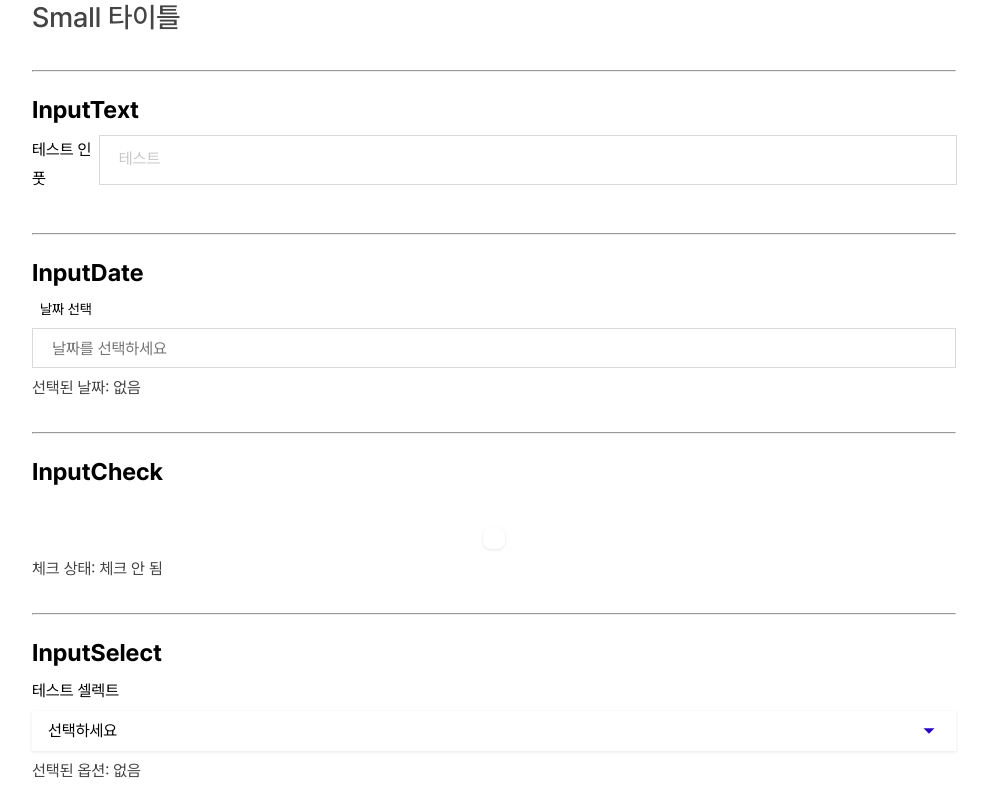
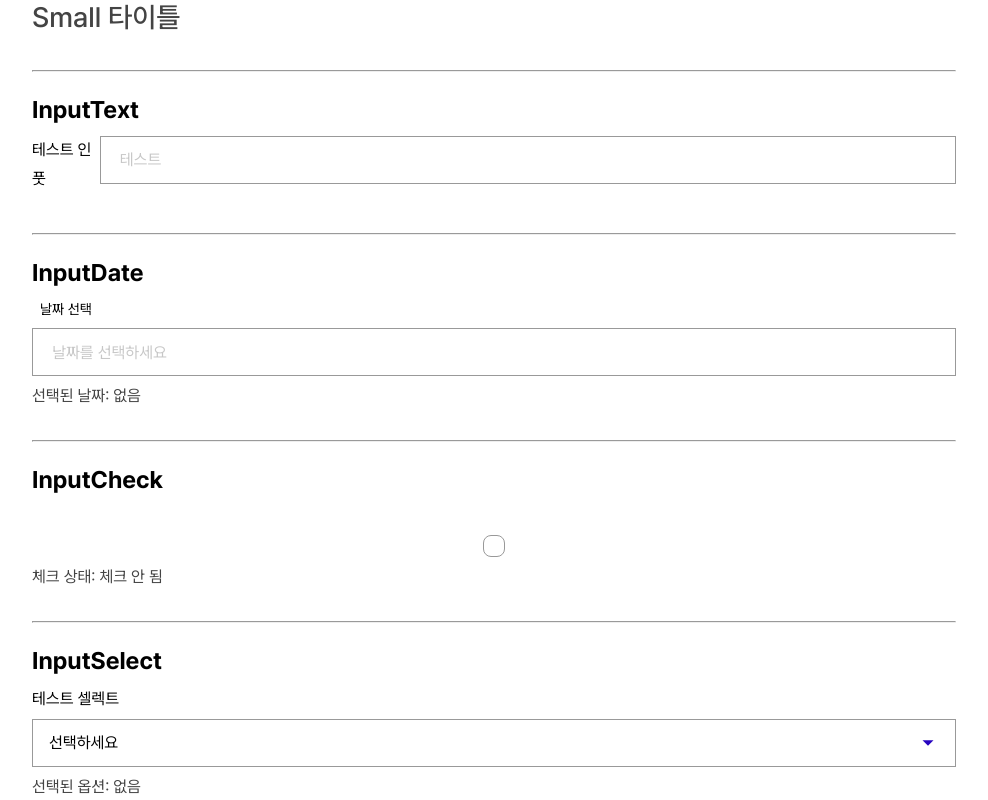
Before and after one commit to Devcourse-NewPick/front, a Next.js app: page /test in a window 1280 px wide. Shown: the part 1140-1940 px from the top of the page, without its empty margins (146-1134 px from the left). Built offline with nearby package versions, Linux system fonts and the light colour scheme.

Commit message:
design: 컴포넌트 테마 적용 완료

```diff
--- a/src/app/layout.tsx
+++ b/src/app/layout.tsx
@@ -18,7 +18,7 @@ export default function RootLayout({
 	return (
 		<html lang="ko">
 			<head>
-				<link rel="icon" href="/icons/logo_small.ico" />
+				<link rel="icon" href="/icons/favicon.svg" />
 			</head>
 			<body>
 				<StyledComponentsRegistry>
--- a/src/components/common/InputCheck.tsx
+++ b/src/components/common/InputCheck.tsx
@@ -76,14 +76,14 @@ const StyledInputCheck = styled.div<StyleProps>`
 		appearance: none;
 		border-radius: 8px;
 		background: ${({ theme }) => theme.color.blur};
-		box-shadow: ${({ theme }) => theme.shadow.light};
+		border: 1px solid ${({ theme }) => theme.color.border};
 
 		&:checked {
 			background: ${({ theme }) => theme.color.primary};
 		}
 
 		&:focus {
-			box-shadow: ${({ theme }) => theme.shadow.default};
+			// box-shadow: ${({ theme }) => theme.shadow.default};
 		}
 	}
 `;
--- a/src/components/common/InputDate.tsx
+++ b/src/components/common/InputDate.tsx
@@ -55,9 +55,10 @@ const StyledInputDate = styled.div`
 
 	.custom-datepicker {
 		width: 100%;
-		border: 1px solid ${({ theme }) => theme.color.line};
+		height: 3rem;
+		border: 1px solid ${({ theme }) => theme.color.border};
 		padding: 0.6rem 1.2rem;
-		background-color: ${({ theme }) => theme.color.blur};
+		background-color: transparent;
 		font-size: ${({ theme }) => theme.fontSize.small};
 		color: ${({ theme }) => theme.color.text};
 		outline: none;
@@ -69,42 +70,51 @@ const StyledInputDate = styled.div`
 		&:focus {
 			border-color: ${({ theme }) => theme.color.primary};
 		}
+
+		&::placeholder {
+			color: ${({ theme }) => theme.color.lightGrey};
+		}
 	}
 
 	.react-datepicker__header {
 		background-color: ${({ theme }) => theme.color.secondary};
-		color: ${({ theme }) => theme.color.text};
+		color: ${({ theme }) => theme.color.background};
 		border-bottom: none;
 	}
 
 	.react-datepicker__current-month,
 	.react-datepicker-time__header {
 		font-size: ${({ theme }) => theme.fontSize.medium};
+		color: ${({ theme }) => theme.color.background};
+	}
+
+	.react-datepicker__day-name {
+		color: ${({ theme }) => theme.color.background};;
 	}
 
 	.react-datepicker__day--selected,
 	.react-datepicker__day--keyboard-selected {
-		background-color: ${({ theme }) => theme.color.secondary};
-		color: ${({ theme }) => theme.color.onSecondary};
+		background-color: ${({ theme }) => theme.color.primary};
+		color: ${({ theme }) => theme.color.background};
 		border-radius: ${({ theme }) => theme.borderRadius.small};
 	}
 
 	.react-datepicker__day:hover {
-		background-color: ${({ theme }) => theme.color.background};
-		color: ${({ theme }) => theme.color.onPrimary};
+		background-color: ${({ theme }) => theme.color.secondary};
+		color: ${({ theme }) => theme.color.background};
 	}
 
 	.react-datepicker__year-dropdown,
 	.react-datepicker__month-dropdown {
-		background-color: ${({ theme }) => theme.color.surface};
+		background-color: ${({ theme }) => theme.color.background};
 		color: ${({ theme }) => theme.color.text};
 		border: 1px solid ${({ theme }) => theme.color.border};
 	}
 
 	.react-datepicker__year-option:hover,
 	.react-datepicker__month-option:hover {
-		background-color: ${({ theme }) => theme.color.primary};
-		color: ${({ theme }) => theme.color.onPrimary};
+		background-color: ${({ theme }) => theme.color.secondary};
+		color: ${({ theme }) => theme.color.background};
 	}
 `;
 
--- a/src/components/common/InputSelect.tsx
+++ b/src/components/common/InputSelect.tsx
@@ -99,13 +99,13 @@ const StyledInputSelect = styled.div<StyleProps>`
 		align-items: center;
 		justify-content: space-between;
 		padding: 0.5rem 1rem;
-		box-shadow: ${({ theme }) => theme.shadow.light};
+		border: 1px solid ${({ theme }) => theme.color.border};
 		border-radius: ${({ theme }) => theme.borderRadius.default};
 		background: ${({ theme }) => theme.color.blur};
 		font-size: ${({ theme }) => theme.fontSize.small};
 		cursor: pointer;
 		line-height: 1.8;
-		height: 2.5rem;
+		height: 3rem;
 		z-index: 1000;
 
 		.select-arrow {
@@ -131,7 +131,6 @@ const StyledInputSelect = styled.div<StyleProps>`
 
 		position: absolute;
 		top: 100%;
-		max-height: 10rem;
 		overflow-y: auto;
 		margin: 0;
 		padding: 0.5rem;
@@ -150,13 +149,13 @@ const StyledInputSelect = styled.div<StyleProps>`
 			white-space: nowrap;
 
 			&.selected {
-				background: ${({ theme }) => theme.color.blur};
-				box-shadow: ${({ theme }) => theme.shadow.light};
+				background: ${({ theme }) => theme.color.primary};
+				color: ${({ theme }) => theme.color.background};
 			}
 
 			&:hover {
 				background: ${({ theme }) => theme.color.secondary};
-				box-shadow: ${({ theme }) => theme.shadow.light};
+				color: ${({ theme }) => theme.color.background};
 			}
 		}
 	}
--- a/src/components/common/InputText.tsx
+++ b/src/components/common/InputText.tsx
@@ -41,10 +41,8 @@ const StyledInputText = styled.div`
 	input {
 		display: flex;
 		width: 100%;
-		height: fit-content;
-		border: none;
-		outline: 1px solid ${({ theme }) => theme.color.line};
-		//box-shadow: ${({ theme }) => theme.shadow.light};
+		height: 3rem;
+		border: 1px solid ${({ theme }) => theme.color.border};
 		overflow: visible;
 		padding: 0.6rem 1.2rem;
 		line-height: 1.8;
@@ -55,8 +53,7 @@ const StyledInputText = styled.div`
 		font-size: ${({ theme }) => theme.fontSize.small};
 
 		&:focus {
-			//box-shadow: ${({ theme }) => theme.shadow.default};
-			background: ${({ theme }) => theme.color.surface};
+			border-color: ${({ theme }) => theme.color.primary};
 		}
 
 		&::placeholder {
--- a/src/components/common/Loader.tsx
+++ b/src/components/common/Loader.tsx
@@ -22,7 +22,7 @@ const StyledLoader = styled.div<{ $size?: string }>`
 	svg {
 		width: ${({ theme, $size }) => ($size ? theme.fontSize[$size] : '4rem')};
 		height: ${({ theme, $size }) => ($size ? theme.fontSize[$size] : '4rem')};
-		fill: ${({ theme }) => theme.color.primary};
+		fill: ${({ theme }) => theme.color.secondary};
 		animation: rotate 1s linear infinite;
 	}
 
--- a/src/styles/globals.ts
+++ b/src/styles/globals.ts
@@ -30,4 +30,12 @@ export const GlobalStyle = createGlobalStyle<Props>`
   a {
     text-decoration: none;
   }
+
+  input {
+	  outline: none;
+  }
+
+  ul, li {
+	  list-style: none;
+  }
 `;
--- a/src/styles/theme.ts
+++ b/src/styles/theme.ts
@@ -46,8 +46,6 @@ interface Theme {
     [key in ButtonSize]: {
       fontSize: string;
 			padding: string;
-      // height: string;
-      // width: string;
       gap?: string;
     };
   };
@@ -134,43 +132,33 @@ export const lightTheme: Theme = {
     extraLarge: {
       fontSize: '1.125rem',
 	    padding: '1rem 2rem',
-      // width: '13.75rem',
-      // height: '3.75rem',
       gap: '0.75rem',
     },
     large: {
       fontSize: '1rem',
 	    padding: '1rem 1.5rem',
-      // width: '12rem',
-      // height: '3.25rem',
       gap: '0.75rem',
     },
     medium: {
       fontSize: '1rem',
 	    padding: '0.8rem 1.2rem',
-      // width: '10.5rem',
-      // height: '3.125rem',
       gap: '0.75rem',
     },
     small: {
       fontSize: '0.875rem',
 	    padding: '0.5rem 0.8rem',
-      // width: '8rem',
-      // height: '2.75rem',
       gap: '0.75rem',
     },
     extraSmall: {
       fontSize: '0.875rem',
 	    padding: '0 0.5rem',
-      // width: '5.75rem',
-      // height: '2.125rem',
       gap: '0.75rem',
     },
   },
   buttonScheme: {
     primary: {
       color: '#FFFFFF',
-      fontWeight: '600',
+      fontWeight: '700',
       background: '#2705C0',
       border: '1px solid #2705C0',
       hover: {
@@ -187,14 +175,14 @@ export const lightTheme: Theme = {
       border: '1px solid #2705C0',
       hover: {
         color: '#ffffff',
-        fontWeight: '600',
+        fontWeight: '700',
         background: '#2705C0',
 	      border: '1px solid #2705C0',
       },
     },
     mono: {
       color: '#ffffff',
-      fontWeight: '600',
+      fontWeight: '700',
       background: '#222222',
 	    border: '1px solid #222222',
       hover: {
@@ -211,7 +199,7 @@ export const lightTheme: Theme = {
       border: '1px solid #999999',
       hover: {
         color: '#ffffff',
-        fontWeight: '600',
+        fontWeight: '700',
         background: '#222222',
 	      border: '1px solid #222222',
       },
@@ -252,19 +240,19 @@ export const darkTheme: Theme = {
   ...lightTheme,
   name: 'dark',
   color: {
-    primary: '#8C9EFF',
-    secondary: '#364ECC',
+    primary: '#9ca9ff',
+    secondary: '#6980ff',
     background: '#121212',
     surface: '#1E1E1E',
     disabled: '#555555',
     success: '#66BB6A',
     error: '#EF5350',
     warning: '#FFB300',
-    text: '#000000',
-    subtext: '#f1f1f1',
-    lightGrey: '#999999',
+    text: '#f1f1f1',
+    subtext: '#a3a3a3',
+    lightGrey: '#606060',
     line: '#2D2D2D',
-    border: '#3C3C3C',
+    border: '#808080',
   },
   buttonScheme: {
     primary: {
@@ -292,27 +280,27 @@ export const darkTheme: Theme = {
       },
     },
     mono: {
-      color: '#f1f1f1',
+      color: '#121212',
       fontWeight: '700',
-      background: '#222222',
-	    border: '1px solid #222222',
+      background: '#f1f1f1',
+	    border: '1px solid #808080',
       hover: {
-        color: '#999999',
+        color: '#f1f1f1',
         fontWeight: '600',
         background: 'transparent',
-        border: '1px solid #444444',
+        border: '1px solid #808080',
       },
     },
     monoOutline: {
-      color: '#999999',
+      color: '#f1f1f1',
       fontWeight: '600',
       background: 'transparent',
-      border: '1px solid #444444',
+      border: '1px solid #f1f1f1',
       hover: {
-        color: '#f1f1f1',
+        color: '#121212',
         fontWeight: '700',
-        background: '#222222',
-	      border: '1px solid #222222',
+        background: '#f1f1f1',
+	      border: '1px solid #808080',
       },
     },
     danger: {
```
Also changed, not shown: public/icons/favicon.svg (added), public/icons/newpick_favicon.svg (deleted).
